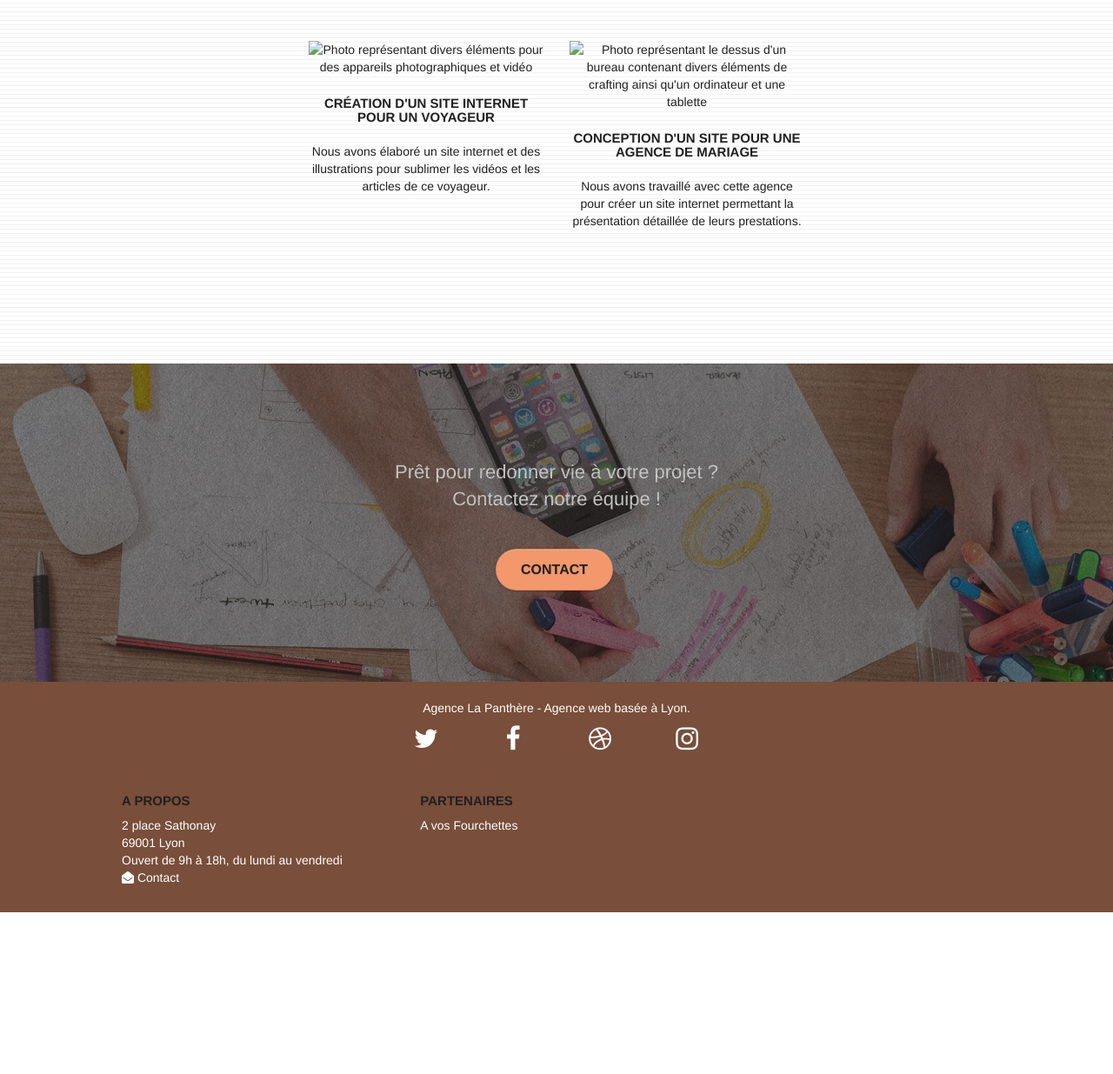
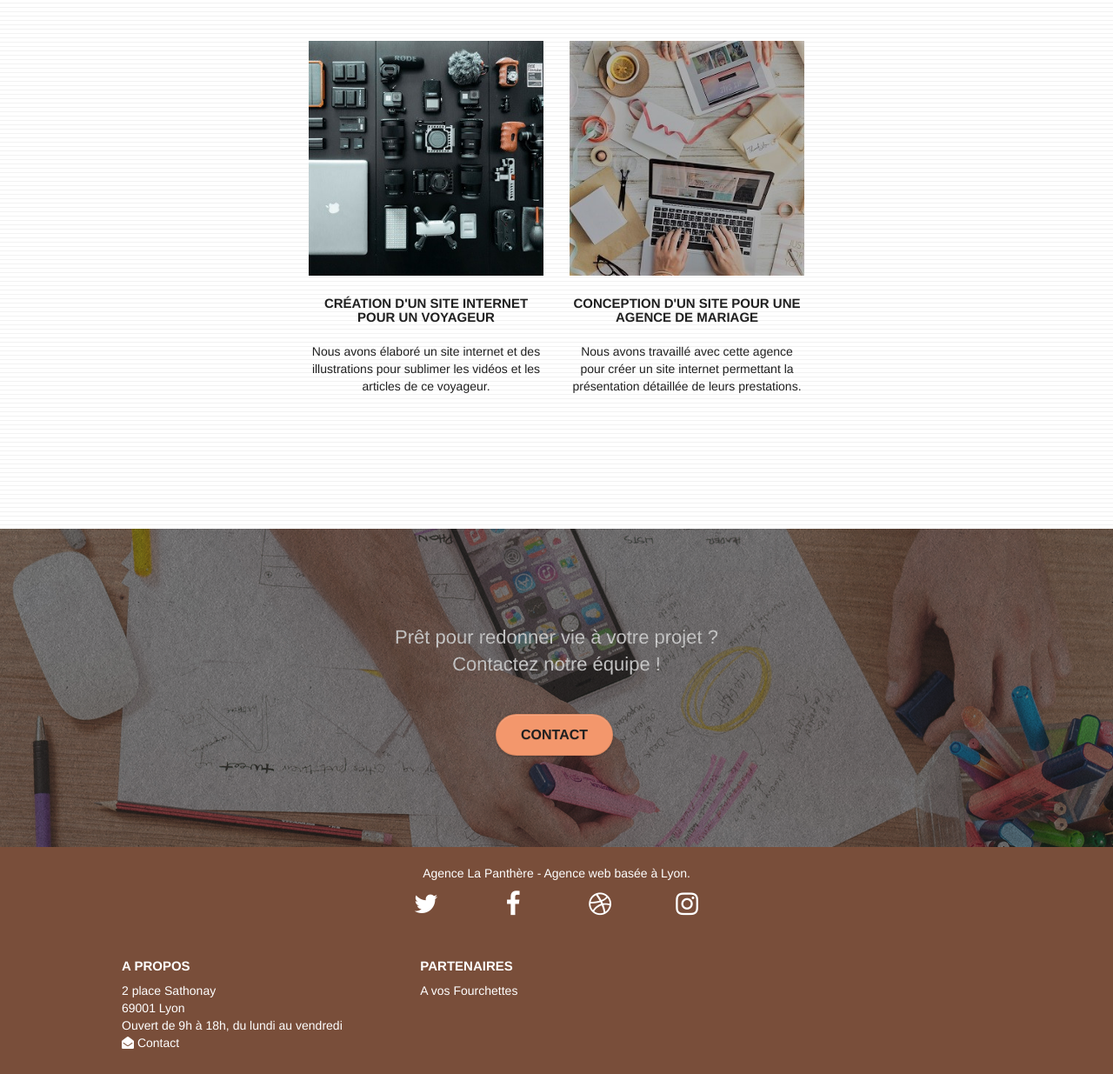
Before and after one commit to maxlefou/FergeauJulienMaxime_4_042022, a plain HTML site: page index.html in a window 1280 px wide. Shown: the part 2473-3708 px from the top of the page at 87% size. Before the commit the page ends 3522 px from the top, so only its background shows below. Drawn offline with Linux system fonts and the light colour scheme.

Commit message:
fix: image optimization, color optimization on footer

```diff
--- a/index.html
+++ b/index.html
@@ -175,7 +175,7 @@
 		</div>
 		<div class="row tight-width-whitespace portfolio-row">
 			<div class="col-sm-6">
-				<a href="#" data-lightbox="img/3.bmp" data-gallery-id="gallery-1" data-caption="Création d'un site internet pour un voyageur" data-frame="snapshot-lb"><img src="img/3.bmp" class="img-responsive portfolio-thumb" alt="Photo représentant divers éléments pour des appareils photographiques et vidéo"/></a>
+				<a href="#" data-lightbox="img/3.jpg" data-gallery-id="gallery-1" data-caption="Création d'un site internet pour un voyageur" data-frame="snapshot-lb"><img src="img/3.jpg" class="img-responsive portfolio-thumb" alt="Photo représentant divers éléments pour des appareils photographiques et vidéo"/></a>
 				<h3 class="mg-md text-center">
 					Création d'un site internet pour un voyageur
 				</h3>
@@ -184,7 +184,7 @@
 				</p>
 			</div>
 			<div class="col-sm-6">
-				<a href="#" data-lightbox="img/4.bmp" data-gallery-id="gallery-1" data-caption="Conception d'un site pour une agence de mariage" data-frame="snapshot-lb"><img src="img/4.bmp" class="img-responsive portfolio-thumb" alt="Photo représentant le dessus d'un bureau contenant divers éléments de crafting ainsi qu'un ordinateur et une tablette" /></a>
+				<a href="#" data-lightbox="img/4.jpg" data-gallery-id="gallery-1" data-caption="Conception d'un site pour une agence de mariage" data-frame="snapshot-lb"><img src="img/4.jpg" class="img-responsive portfolio-thumb" alt="Photo représentant le dessus d'un bureau contenant divers éléments de crafting ainsi qu'un ordinateur et une tablette" /></a>
 				<h3 class="mg-md text-center">
 					Conception d'un site pour une agence de mariage
 				</h3>
--- a/style.css
+++ b/style.css
@@ -655,6 +655,10 @@ a {
     color: rgb(32, 32, 32)!important;
 }
 
+footer h3 {
+    color: white !important;
+}
+
 
 
 .container {
@@ -831,7 +835,7 @@ h1 {
 }
 
 .bg-presentation {
-    background-image: url("img/image-de-presentation.bmp");
+    background-image: url("img/image-de-presentation.jpg");
 }
 
 footer {
```
Also changed, not shown: img/1.jpg, img/2.jpg.
